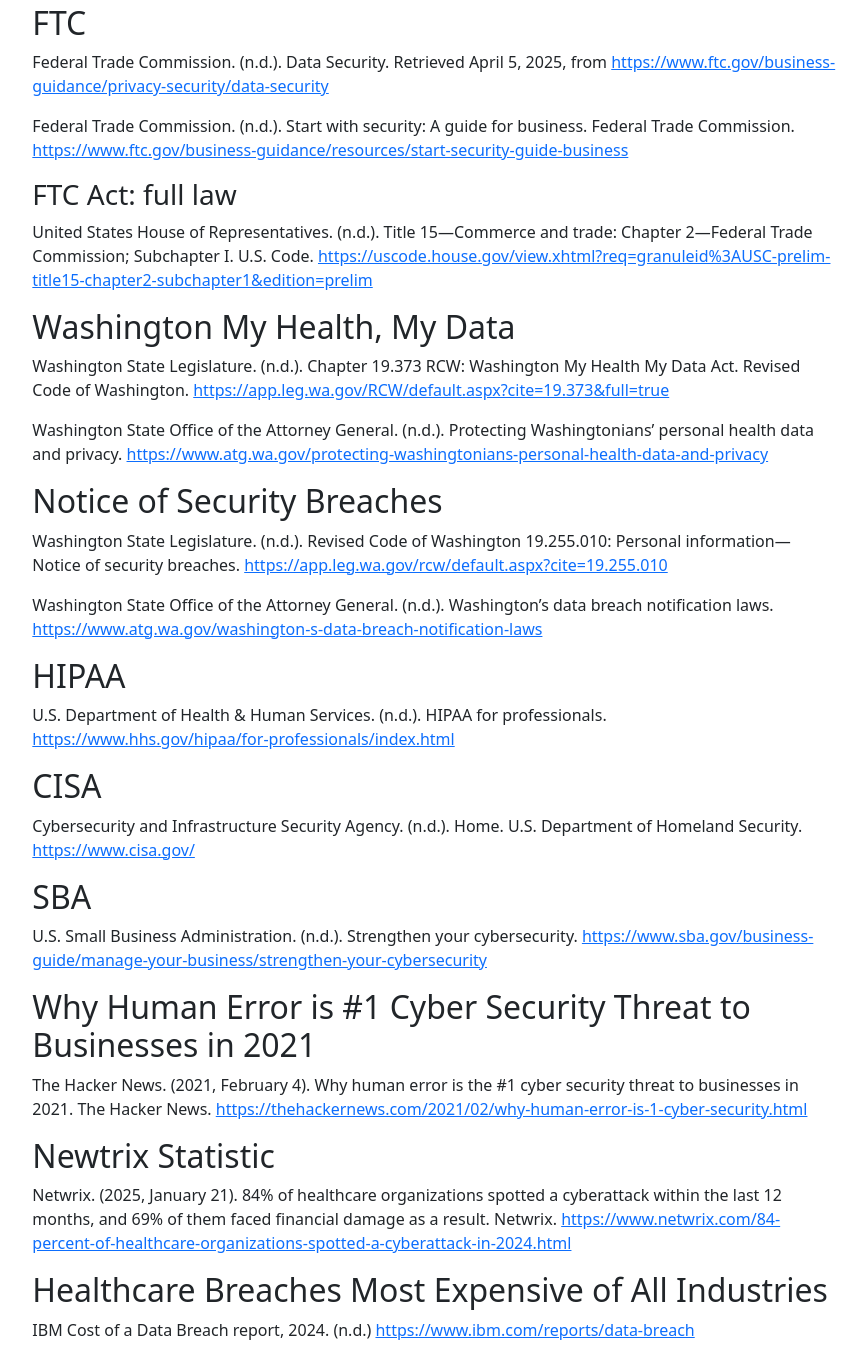
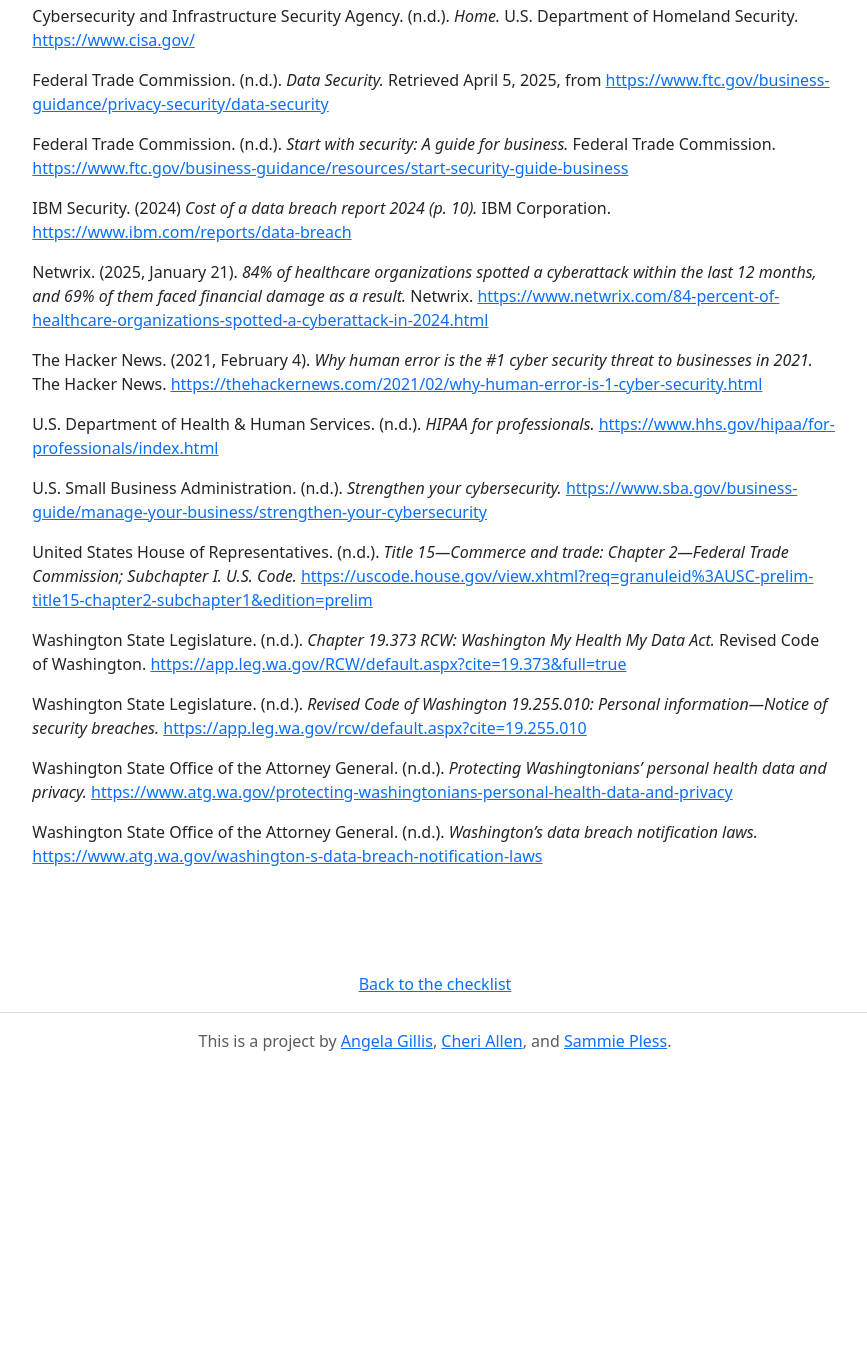
Before and after one commit to cherimarie/noncovered-not-exempt, a plain HTML site: page citations.html in a window 1280 px wide. Shown: the part 100-1445 px from the top of the page, without its empty margins (205-1072 px from the left). After the commit the page ends 1209 px from the top, so only its background shows below. Drawn offline with nearby package versions, Linux system fonts and the light colour scheme.

Commit message:
Update formatting

```diff
--- a/citations.html
+++ b/citations.html
@@ -18,53 +18,31 @@
   <main id="main-flex">
 <h1>References</h1>
 
-<h2>FTC</h2>
+<p>Cybersecurity and Infrastructure Security Agency. (n.d.). <i>Home.</i> U.S. Department of Homeland Security. <a href="https://www.cisa.gov/">https://www.cisa.gov/</a></p>
 
-<p>Federal Trade Commission. (n.d.). Data Security. Retrieved April 5, 2025, from <a href="https://www.ftc.gov/business-guidance/privacy-security/data-security">https://www.ftc.gov/business-guidance/privacy-security/data-security</a></p>
+<p>Federal Trade Commission. (n.d.). <i>Data Security.</i> Retrieved April 5, 2025, from <a href="https://www.ftc.gov/business-guidance/privacy-security/data-security">https://www.ftc.gov/business-guidance/privacy-security/data-security</a></p>
 
-<p>Federal Trade Commission. (n.d.). Start with security: A guide for business. Federal Trade Commission. <a href="https://www.ftc.gov/business-guidance/resources/start-security-guide-business">https://www.ftc.gov/business-guidance/resources/start-security-guide-business</a></p>
+<p>Federal Trade Commission. (n.d.). <i>Start with security: A guide for business.</i> Federal Trade Commission. <a href="https://www.ftc.gov/business-guidance/resources/start-security-guide-business">https://www.ftc.gov/business-guidance/resources/start-security-guide-business</a></p>
 
-<h3>FTC Act: full law</h3>
+<p>IBM Security. (2024) <i>Cost of a data breach report 2024 (p. 10).</i> IBM Corporation. <a href="https://www.ibm.com/reports/data-breach">https://www.ibm.com/reports/data-breach</a></p>
 
-<p>United States House of Representatives. (n.d.). Title 15—Commerce and trade: Chapter 2—Federal Trade Commission; Subchapter I. U.S. Code. <a href="https://uscode.house.gov/view.xhtml?req=granuleid%3AUSC-prelim-title15-chapter2-subchapter1&edition=prelim">https://uscode.house.gov/view.xhtml?req=granuleid%3AUSC-prelim-title15-chapter2-subchapter1&edition=prelim</a></p>
+<p>Netwrix. (2025, January 21). <i>84% of healthcare organizations spotted a cyberattack within the last 12 months, and 69% of them faced financial damage as a result.</i> Netwrix. <a href="https://www.netwrix.com/84-percent-of-healthcare-organizations-spotted-a-cyberattack-in-2024.html">https://www.netwrix.com/84-percent-of-healthcare-organizations-spotted-a-cyberattack-in-2024.html</a></p>
 
-<h2>Washington My Health, My Data</h2>
+<p>The Hacker News. (2021, February 4). <i>Why human error is the #1 cyber security threat to businesses in 2021.</i> The Hacker News. <a href="https://thehackernews.com/2021/02/why-human-error-is-1-cyber-security.html">https://thehackernews.com/2021/02/why-human-error-is-1-cyber-security.html</a></p>
 
-<p>Washington State Legislature. (n.d.). Chapter 19.373 RCW: Washington My Health My Data Act. Revised Code of Washington. <a href="https://app.leg.wa.gov/RCW/default.aspx?cite=19.373&full=true">https://app.leg.wa.gov/RCW/default.aspx?cite=19.373&full=true</a></p>
+<p>U.S. Department of Health & Human Services. (n.d.). <i>HIPAA for professionals.</i> <a href="https://www.hhs.gov/hipaa/for-professionals/index.html">https://www.hhs.gov/hipaa/for-professionals/index.html</a></p>
 
-<p>Washington State Office of the Attorney General. (n.d.). Protecting Washingtonians’ personal health data and privacy. <a href="https://www.atg.wa.gov/protecting-washingtonians-personal-health-data-and-privacy">https://www.atg.wa.gov/protecting-washingtonians-personal-health-data-and-privacy</a></p>
+<p>U.S. Small Business Administration. (n.d.). <i>Strengthen your cybersecurity.</i> <a href="https://www.sba.gov/business-guide/manage-your-business/strengthen-your-cybersecurity">https://www.sba.gov/business-guide/manage-your-business/strengthen-your-cybersecurity</a></p>
 
-<h2>Notice of Security Breaches</h2>
+<p>United States House of Representatives. (n.d.). <i>Title 15—Commerce and trade: Chapter 2—Federal Trade Commission; Subchapter I. U.S. Code.</i> <a href="https://uscode.house.gov/view.xhtml?req=granuleid%3AUSC-prelim-title15-chapter2-subchapter1&edition=prelim">https://uscode.house.gov/view.xhtml?req=granuleid%3AUSC-prelim-title15-chapter2-subchapter1&edition=prelim</a></p>
 
-<p>Washington State Legislature. (n.d.). Revised Code of Washington 19.255.010: Personal information—Notice of security breaches. <a href="https://app.leg.wa.gov/rcw/default.aspx?cite=19.255.010">https://app.leg.wa.gov/rcw/default.aspx?cite=19.255.010</a></p>
+<p>Washington State Legislature. (n.d.). <i>Chapter 19.373 RCW: Washington My Health My Data Act.</i> Revised Code of Washington. <a href="https://app.leg.wa.gov/RCW/default.aspx?cite=19.373&full=true">https://app.leg.wa.gov/RCW/default.aspx?cite=19.373&full=true</a></p>
 
-<p>Washington State Office of the Attorney General. (n.d.). Washington’s data breach notification laws. <a href="https://www.atg.wa.gov/washington-s-data-breach-notification-laws">https://www.atg.wa.gov/washington-s-data-breach-notification-laws</a></p>
+<p>Washington State Legislature. (n.d.). <i>Revised Code of Washington 19.255.010: Personal information—Notice of security breaches.</i> <a href="https://app.leg.wa.gov/rcw/default.aspx?cite=19.255.010">https://app.leg.wa.gov/rcw/default.aspx?cite=19.255.010</a></p>
 
+<p>Washington State Office of the Attorney General. (n.d.). <i>Protecting Washingtonians’ personal health data and privacy.</i> <a href="https://www.atg.wa.gov/protecting-washingtonians-personal-health-data-and-privacy">https://www.atg.wa.gov/protecting-washingtonians-personal-health-data-and-privacy</a></p>
 
-<h2>HIPAA</h2>
-
-<p>U.S. Department of Health & Human Services. (n.d.). HIPAA for professionals. <a href="https://www.hhs.gov/hipaa/for-professionals/index.html">https://www.hhs.gov/hipaa/for-professionals/index.html</a></p>
-
-<h2>CISA</h2>
-
-<p>Cybersecurity and Infrastructure Security Agency. (n.d.). Home. U.S. Department of Homeland Security. <a href="https://www.cisa.gov/">https://www.cisa.gov/</a></p>
-
-<h2>SBA</h2>
-
-<p>U.S. Small Business Administration. (n.d.). Strengthen your cybersecurity. <a href="https://www.sba.gov/business-guide/manage-your-business/strengthen-your-cybersecurity">https://www.sba.gov/business-guide/manage-your-business/strengthen-your-cybersecurity</a></p>
-
-
-<h2>Why Human Error is #1 Cyber Security Threat to Businesses in 2021</h2>
-
-<p>The Hacker News. (2021, February 4). Why human error is the #1 cyber security threat to businesses in 2021. The Hacker News. <a href="https://thehackernews.com/2021/02/why-human-error-is-1-cyber-security.html">https://thehackernews.com/2021/02/why-human-error-is-1-cyber-security.html</a></p>
-
-<h2>Newtrix Statistic</h2>
-
-<p>Netwrix. (2025, January 21). 84% of healthcare organizations spotted a cyberattack within the last 12 months, and 69% of them faced financial damage as a result. Netwrix. <a href="https://www.netwrix.com/84-percent-of-healthcare-organizations-spotted-a-cyberattack-in-2024.html">https://www.netwrix.com/84-percent-of-healthcare-organizations-spotted-a-cyberattack-in-2024.html</a></p>
-
-<h2>Healthcare Breaches Most Expensive of All Industries</h2>
-
-<p>IBM Cost of a Data Breach report, 2024. (n.d.) <a href="https://www.ibm.com/reports/data-breach">https://www.ibm.com/reports/data-breach</a></p>
+<p>Washington State Office of the Attorney General. (n.d.). <i>Washington’s data breach notification laws.</i> <a href="https://www.atg.wa.gov/washington-s-data-breach-notification-laws">https://www.atg.wa.gov/washington-s-data-breach-notification-laws</a></p>
 
 </main>
 
```
